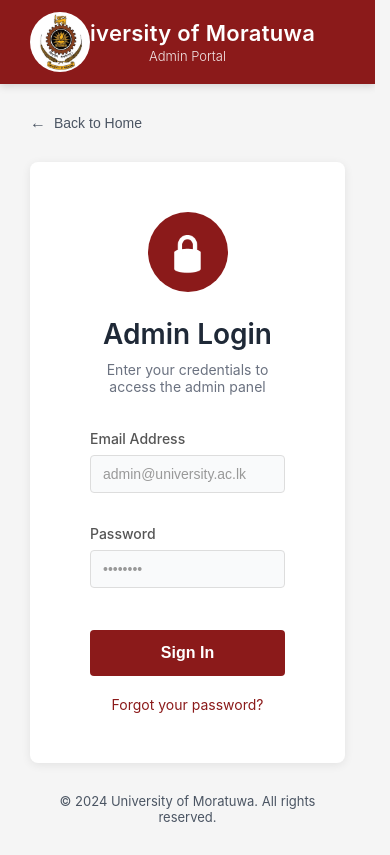
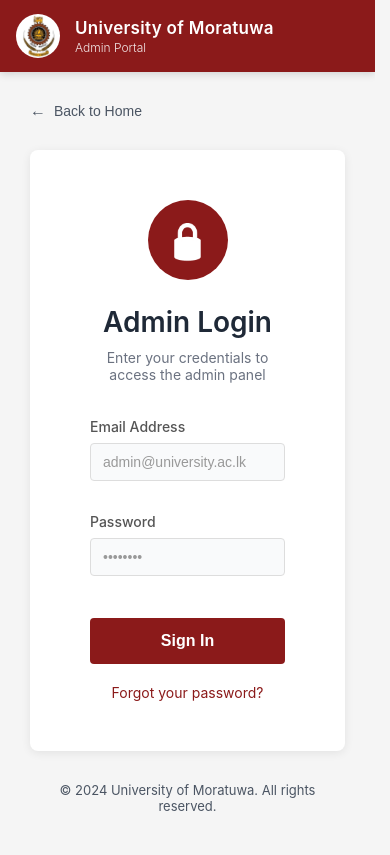
Before and after one commit to Geesara-Abenayaka/Software-Group-Project, a React (Vite) app: page /login in a window 390 px wide. Built offline with nearby package versions, Linux system fonts and the light colour scheme; no server answers.

Commit message:
fix(layout): one-row public header on tablets and phones
Below 768px the crest and Admin Login button no longer lie on top of the
centred name: crest, name and an icon-only button share one row. The
desktop header is unchanged.

```diff
--- a/src/App.css
+++ b/src/App.css
@@ -99,6 +99,46 @@
 .admin-login-btn:hover {
   background-color: var(--surface-muted);
   transform: translateY(-1px);
+}
+
+/* Tablets and phones: crest, name and an icon-only login button in one row,
+   instead of the crest and button lying on top of the centred name */
+@media (max-width: 768px) {
+  .header {
+    padding: 14px 16px;
+  }
+
+  .header-content {
+    justify-content: space-between;
+  }
+
+  .header .uom-logo {
+    position: static;
+    width: 44px;
+    height: 44px;
+  }
+
+  .header .header-text {
+    text-align: left;
+  }
+
+  .header .university-name {
+    font-size: 17px;
+  }
+
+  .header .portal-subtitle {
+    font-size: 12px;
+  }
+
+  .admin-login-btn {
+    position: static;
+    flex-shrink: 0;
+    padding: 14px;
+  }
+
+  .admin-login-label {
+    display: none;
+  }
 }
 
 .login-icon {
```
